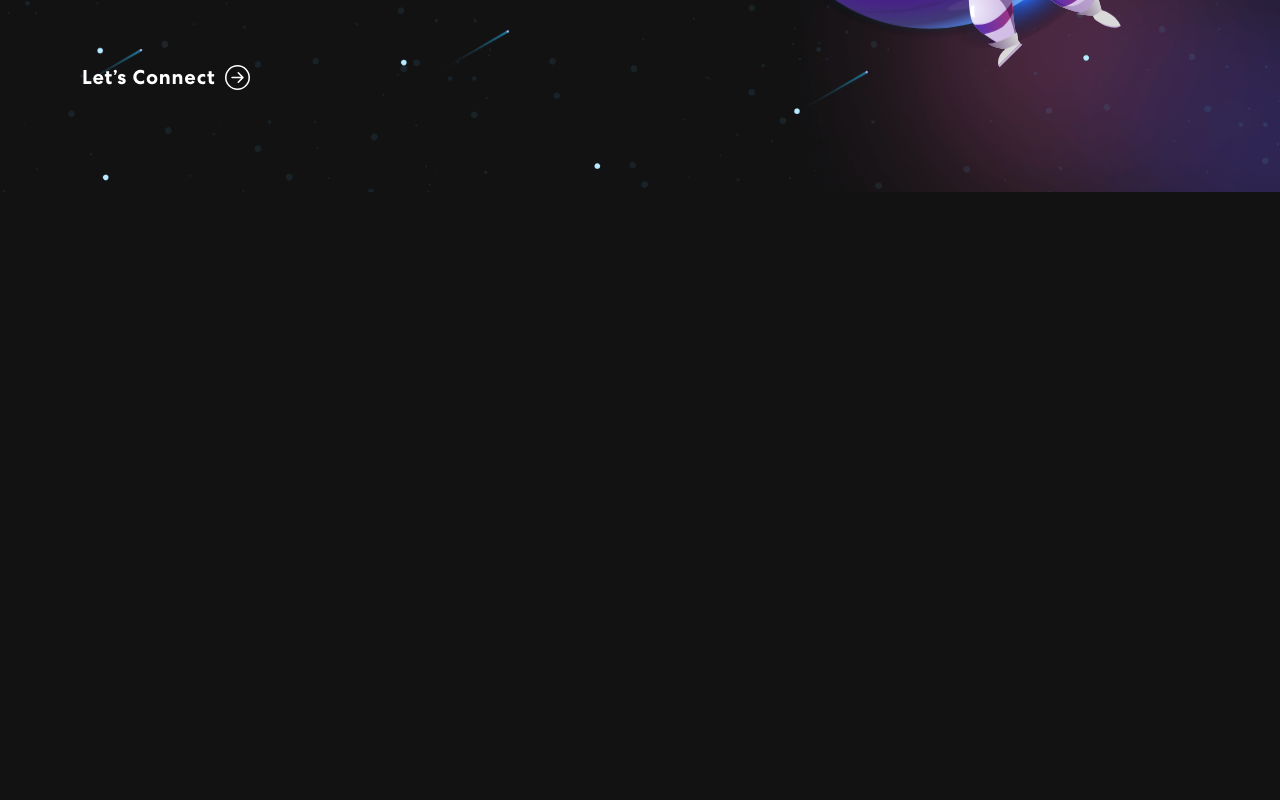
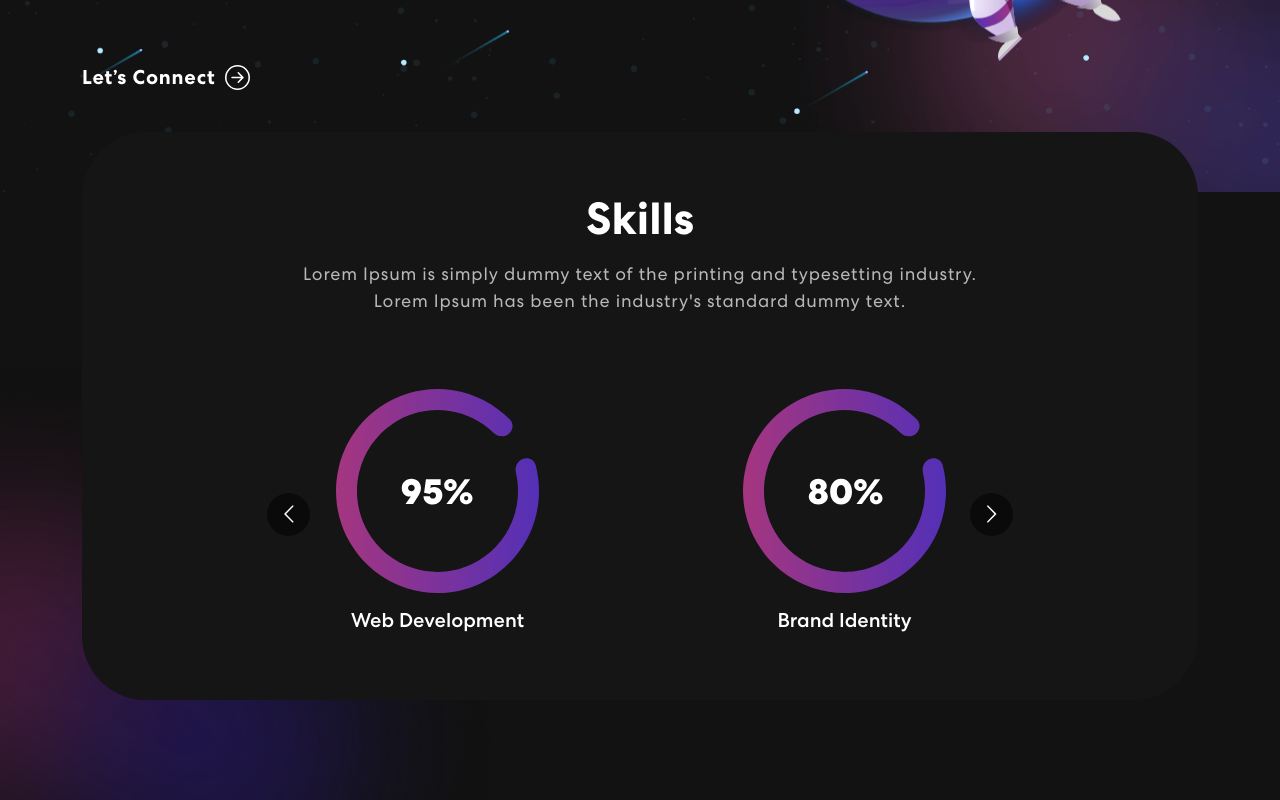
Before and after one commit to TulioDR/neptune-designs, a React (Create React App) app: page / in a window 1280 px wide. Shown: the part 580-1380 px from the top of the page. Before the commit the page ends 800 px from the top, so only its background shows below. Built offline with nearby package versions, Linux system fonts and the light colour scheme.

Commit message:
Create Skills Sections

```diff
--- a/package.json
+++ b/package.json
@@ -16,6 +16,7 @@
     "react-bootstrap": "^2.7.3",
     "react-bootstrap-icons": "^1.10.3",
     "react-dom": "^18.2.0",
+    "react-multi-carousel": "^2.8.3",
     "react-on-screen": "^2.1.1",
     "react-router-dom": "^6.10.0",
     "react-router-hash-link": "^2.4.3",
--- a/src/App.tsx
+++ b/src/App.tsx
@@ -2,12 +2,14 @@ import "./App.css";
 import "bootstrap/dist/css/bootstrap.min.css";
 import NavBar from "./components/NavBar";
 import Banner from "./components/Banner";
+import Skills from "./components/Skills";
 
 function App() {
    return (
       <div className="App">
          <NavBar />
          <Banner />
+         <Skills />
       </div>
    );
 }
--- a/src/components/Banner.tsx
+++ b/src/components/Banner.tsx
@@ -6,23 +6,12 @@ import "animate.css";
 import TrackVisibility from "react-on-screen";
 
 export default function Banner() {
-   const [loopNum, setLoopNum] = useState(0);
-   const [isDeleting, setIsDeleting] = useState(false);
-   const [text, setText] = useState("");
-   const [delta, setDelta] = useState(300 - Math.random() * 100);
-   const [index, setIndex] = useState(1);
+   const [loopNum, setLoopNum] = useState<number>(0);
+   const [isDeleting, setIsDeleting] = useState<boolean>(false);
    const toRotate = ["Web Developer", "Web Designer", "UI/UX Designer"];
+   const [text, setText] = useState<string>("");
+   const [delta, setDelta] = useState<number>(300 - Math.random() * 100);
    const period = 2000;
-
-   useEffect(() => {
-      let ticker = setInterval(() => {
-         tick();
-      }, delta);
-
-      return () => {
-         clearInterval(ticker);
-      };
-   }, [text]);
 
    const tick = () => {
       let i = loopNum % toRotate.length;
@@ -39,17 +28,24 @@ export default function Banner() {
 
       if (!isDeleting && updatedText === fullText) {
          setIsDeleting(true);
-         setIndex((prevIndex) => prevIndex - 1);
          setDelta(period);
       } else if (isDeleting && updatedText === "") {
          setIsDeleting(false);
          setLoopNum(loopNum + 1);
-         setIndex(1);
          setDelta(500);
-      } else {
-         setIndex((prevIndex) => prevIndex + 1);
       }
    };
+
+   useEffect(() => {
+      let ticker = setInterval(() => {
+         tick();
+      }, delta);
+
+      return () => {
+         clearInterval(ticker);
+      };
+      // eslint-disable-next-line
+   }, [text, delta]);
 
    return (
       <section className="banner" id="home">
--- a/src/components/NavBar.tsx
+++ b/src/components/NavBar.tsx
@@ -72,13 +72,13 @@ export default function NavBar() {
                   </Nav>
                   <span className="navbar-text">
                      <div className="social-icon">
-                        <a href="#">
+                        <a href="/#">
                            <img src={navIcon1} alt="" />
                         </a>
-                        <a href="#">
+                        <a href="/#">
                            <img src={navIcon2} alt="" />
                         </a>
-                        <a href="#">
+                        <a href="/#">
                            <img src={navIcon3} alt="" />
                         </a>
                      </div>
--- /dev/null
+++ b/src/components/Skills.tsx
@@ -0,0 +1,71 @@
+import meter1 from "../assets/img/meter1.svg";
+import meter2 from "../assets/img/meter2.svg";
+import meter3 from "../assets/img/meter3.svg";
+
+import colorSharp from "../assets/img/color-sharp.png";
+import Carousel from "react-multi-carousel";
+import "react-multi-carousel/lib/styles.css";
+
+export default function Skills() {
+   const responsive = {
+      superLargeDesktop: {
+         // the naming can be any, depends on you.
+         breakpoint: { max: 4000, min: 3000 },
+         items: 5,
+      },
+      desktop: {
+         breakpoint: { max: 3000, min: 1024 },
+         items: 3,
+      },
+      tablet: {
+         breakpoint: { max: 1024, min: 464 },
+         items: 2,
+      },
+      mobile: {
+         breakpoint: { max: 464, min: 0 },
+         items: 1,
+      },
+   };
+
+   return (
+      <section className="skill" id="skills">
+         <div className="container">
+            <div className="row">
+               <div className="col-12">
+                  <div className="skill-bx wow zoomIn">
+                     <h2>Skills</h2>
+                     <p>
+                        Lorem Ipsum is simply dummy text of the printing and
+                        typesetting industry.<br></br> Lorem Ipsum has been the
+                        industry's standard dummy text.
+                     </p>
+                     <Carousel
+                        responsive={responsive}
+                        infinite={true}
+                        className="owl-carousel owl-theme skill-slider"
+                     >
+                        <div className="item">
+                           <img src={meter1} alt="meter1" />
+                           <h5>Web Development</h5>
+                        </div>
+                        <div className="item">
+                           <img src={meter2} alt="meter2" />
+                           <h5>Brand Identity</h5>
+                        </div>
+                        <div className="item">
+                           <img src={meter3} alt="meter3" />
+                           <h5>Logo Design</h5>
+                        </div>
+                        <div className="item">
+                           <img src={meter1} alt="meter4" />
+                           <h5>Web Development</h5>
+                        </div>
+                     </Carousel>
+                  </div>
+               </div>
+            </div>
+         </div>
+         <img className="background-image-left" src={colorSharp} alt="color" />
+      </section>
+   );
+}
```
Also changed, not shown: 1 other file (tests, documents, lock files or other folders).
